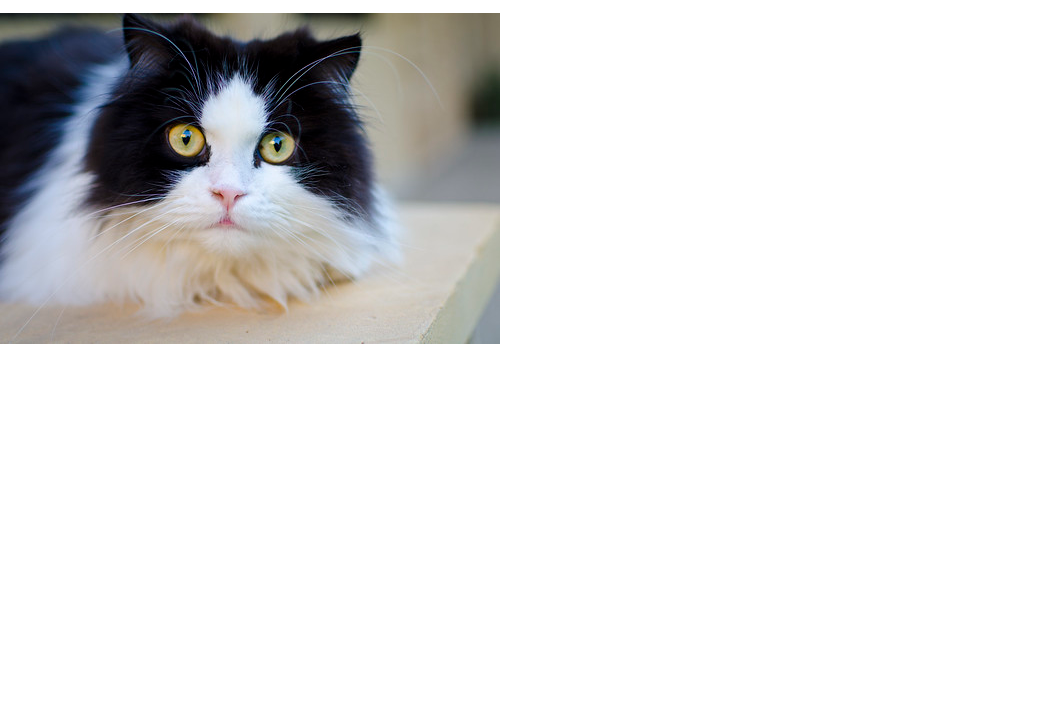
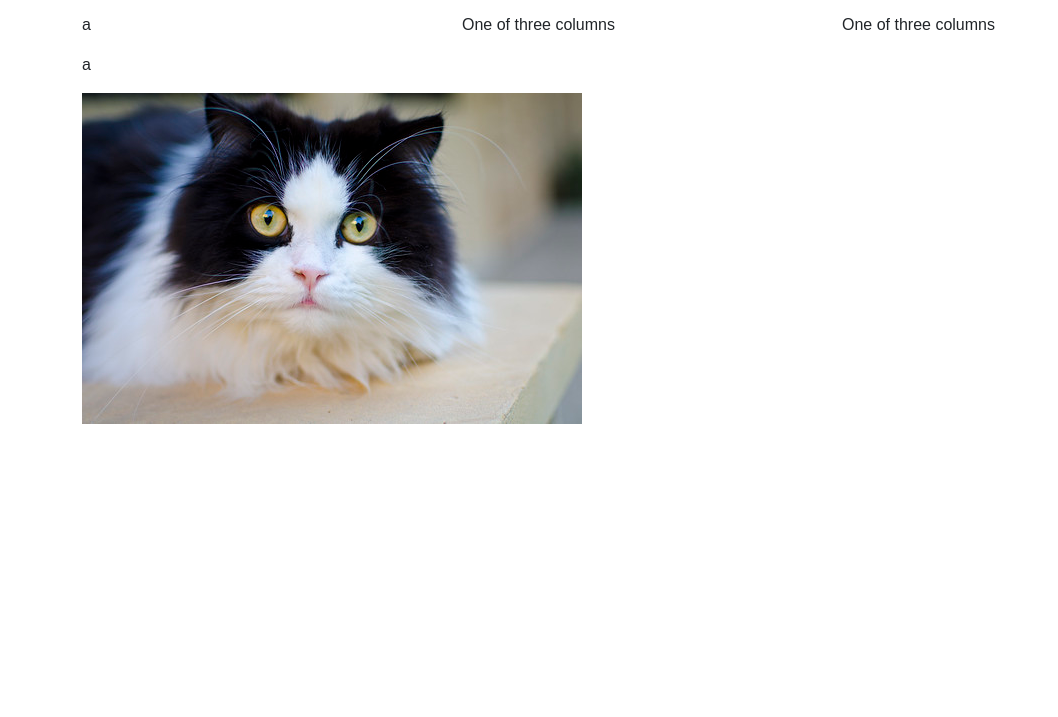
Before and after one commit to crystalmccuistion/responsive-design, a plain HTML site: page index.html in a window 1280 px wide. Shown: the part 83-800 px from the top of the page, without its empty margins (0-1058 px from the left). Drawn offline with nearby package versions, Linux system fonts and the light colour scheme.

Commit message:
Add columns to index.html

```diff
--- a/index.html
+++ b/index.html
@@ -6,14 +6,31 @@
 	<title>Responsive Design</title>
 	<link href="https://cdn.jsdelivr.net/npm/bootstrap@5.3.8/dist/css/bootstrap.min.css" rel="stylesheet">
 	<link rel="stylesheet" href="./assets/css/styles.css">
-	<script src="https://cdn.jsdelivr.net/npm/bootstrap@5.3.8/dist/js/bootstrap.bundle.min.js"></script>
 </head>
 <body>
+	<div class="container">
 
 	<h1>Website Template</h1>
 	<p>Fork and use this template repo (a.k.a. "boilerplate") for any web project</p>
+	<div class="row">
+	<div class="col">
+		<p>
+      a
+    </p>
+		<p>
+      a
+    </p>
+	</div>
+	<div class="col">
+		One of three columns
+	</div>
+	<div class="col">
+		One of three columns
+	</div>
+	</div> <!-- End Row -->
 	<img src="assets/img/cat.jpg" alt="">
-
+</div>
+	<script src="https://cdn.jsdelivr.net/npm/bootstrap@5.3.8/dist/js/bootstrap.bundle.min.js"></script>
 	<script src="./assets/js/main.js"></script>
 </body>
 </html>
```
